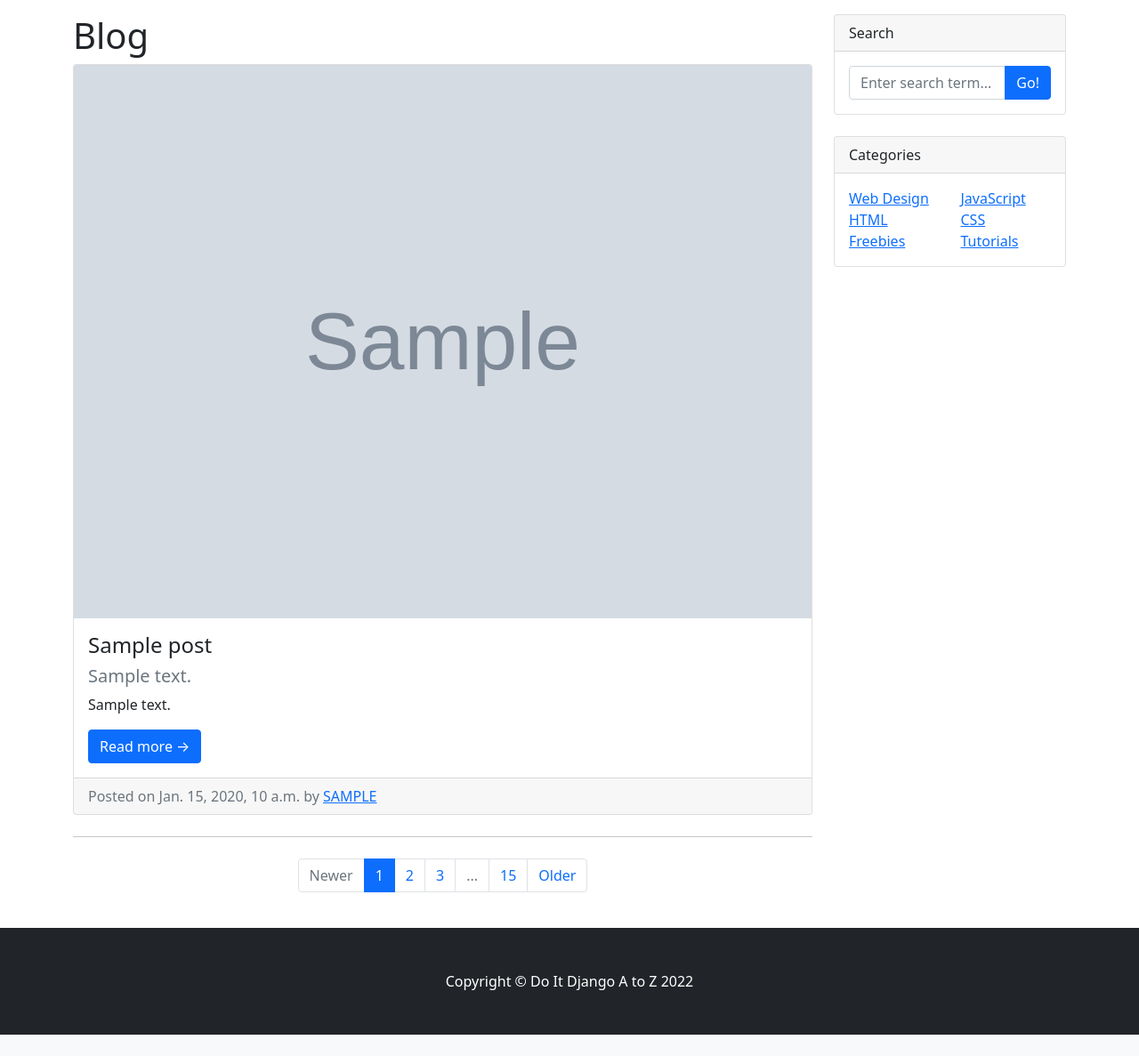
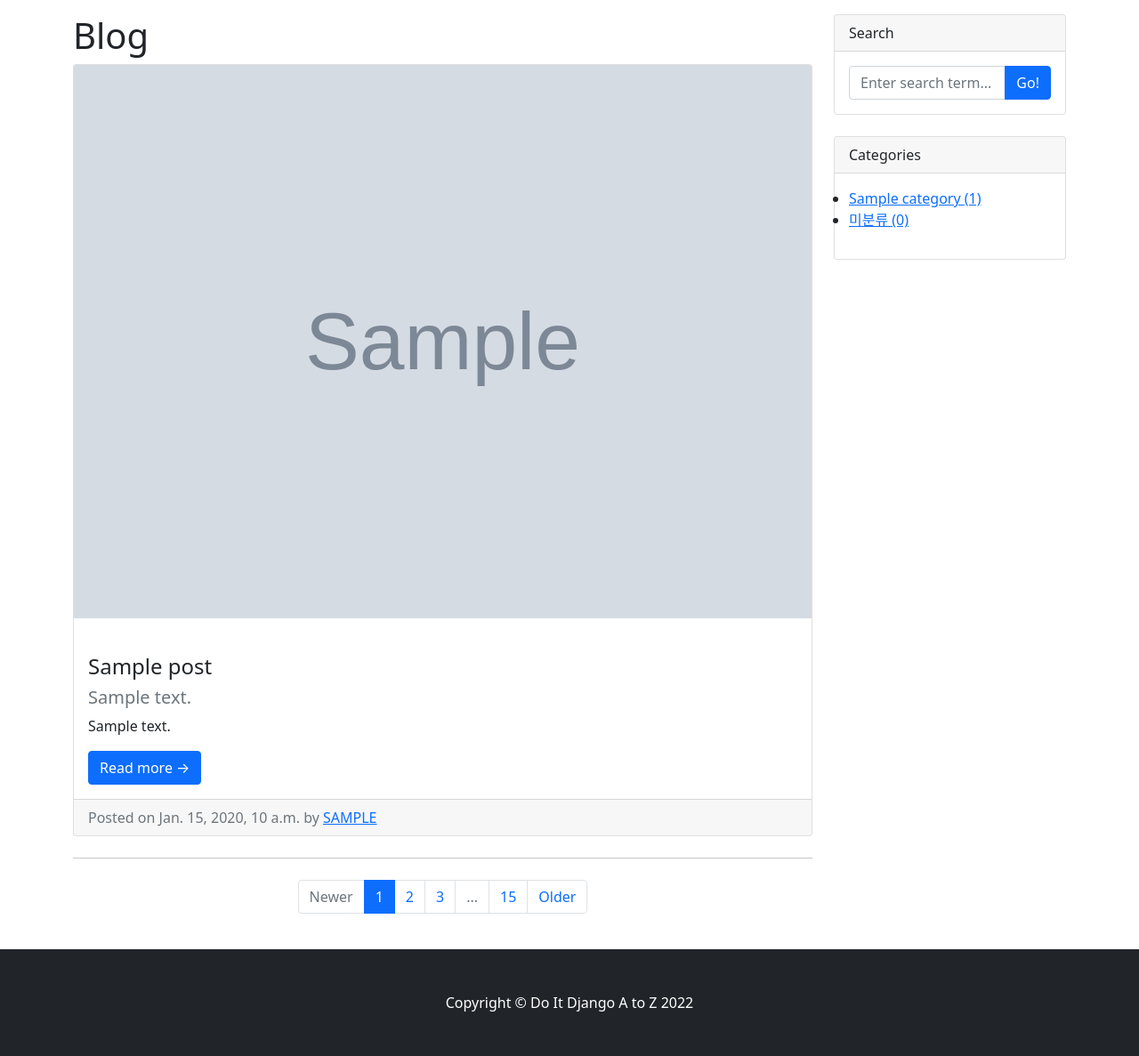
Before and after one commit to joon9912/do_it_django_a_to_z, a Django app: page /blog/ in a window 1280 px wide. Shown: the part 56-1243 px from the top of the page at 89% size. Before the commit the page ends 1219 px from the top, so only its background shows below. Run offline with Django 4.2, Linux system fonts and the light colour scheme; tables that the repository leaves empty hold one stand-in row (values such as "Sample post"); grey boxes marked "Sample" are stand-in pictures; some libraries are stand-ins or nearby versions.

Commit message:
포스트 목록 페이지에 카테고리 기능 추가하기

```diff
--- a/blog/models.py
+++ b/blog/models.py
@@ -1,6 +1,16 @@
 from django.db import models
 from django.contrib.auth.models import User
 import os
+
+class Category(models.Model):
+    name = models.CharField(max_length=50, unique=True)
+    slug = models.SlugField(max_length=200, unique=True, allow_unicode=True)
+
+    def __str__(self):
+        return self.name
+
+    class Meta:
+        verbose_name_plural = 'Categories'
 
 
 class Post(models.Model):
@@ -16,6 +26,8 @@
 
     author = models.ForeignKey(User, null=True, on_delete=models.SET_NULL)
 
+    category = models.ForeignKey(Category, null=True, blank=True, on_delete=models.SET_NULL)
+
     def __str__(self):
         return f'[{self.pk}] {self.title} :: {self.author}'
 
--- a/blog/templates/blog/base.html
+++ b/blog/templates/blog/base.html
@@ -30,24 +30,20 @@
                     </div>
 
                     <!-- Categories widget-->
-                    <div class="card mb-4">
+                    <div class="card mb-4" id="categories-card">
                         <div class="card-header">Categories</div>
                         <div class="card-body">
                             <div class="row">
-                                <div class="col-sm-6">
-                                    <ul class="list-unstyled mb-0">
-                                        <li><a href="#!">Web Design</a></li>
-                                        <li><a href="#!">HTML</a></li>
-                                        <li><a href="#!">Freebies</a></li>
+                                    <ul>
+                                        {% for category in categories %}
+                                        <li>
+                                            <a href="{{ category.get_absolute_url }}">{{ category }} ({{ category.post_set.count }})</a>
+                                        </li>
+                                        {% endfor %}
+                                        <li>
+                                            <a href="/blog/category/no_category/">미분류 ({{ no_category_post_count }})</a>
+                                        </li>
                                     </ul>
-                                </div>
-                                <div class="col-sm-6">
-                                    <ul class="list-unstyled mb-0">
-                                        <li><a href="#!">JavaScript</a></li>
-                                        <li><a href="#!">CSS</a></li>
-                                        <li><a href="#!">Tutorials</a></li>
-                                    </ul>
-                                </div>
                             </div>
                         </div>
                     </div>
--- a/blog/templates/blog/post_list.html
+++ b/blog/templates/blog/post_list.html
@@ -5,13 +5,18 @@
                 {% if post_list.exists %}
                     {% for p in post_list %}
                         <!-- Blog Post -->
-                        <div class="card mb-4">
+                        <div class="card mb-4" id="post-{{ p.pk }}">
                             {% if p.head_image %}
                                 <a href="#!"><img class="card-img-top" src="{{ p.head_image.url }}" alt="{{ p }} head image" /></a>
                             {% else %}
                                 <img class="card-img-top" src="https://picsum.photos/seed/{{ p.id }}/800/200" alt="random_image">
                             {% endif %}
                             <div class="card-body">
+                                {% if p.category %}
+                                    <span class="badge badge-secondary float-right">{{ p.category }}</span>
+                                {% else %}
+                                    <span class="badge badge-secondary float-right">미분류</span>
+                                {% endif %}
                                 <h2 class="card-title h4">{{ p.title }}</h2>
                                 {% if p.hook_text %}
                                     <h5 class="text-muted">{{ p.hook_text }}</h5>
--- a/blog/views.py
+++ b/blog/views.py
@@ -1,36 +1,16 @@
 from django.views.generic import ListView, DetailView
-from .models import Post
+from .models import Post, Category
 
 class PostList(ListView):
     model = Post
     ordering = '-pk'
 
-'''
-def index(request):
-    posts = Post.objects.all().order_by('-pk')
+    def get_context_data(self, **kwargs):
+        context = super(PostList, self).get_context_data()
+        context['categories'] = Category.objects.all()
+        context['no_category_post_count'] = Post.objects.filter(category=None).count()
+        return context
 
-    return render(
-        request,
-        'blog/post_list.html',
-        {
-            'posts': posts,
-        }
-    )
-'''
 
 class PostDetail(DetailView):
     model = Post
-
-
-'''
-def single_post_page(request, pk):
-    post = Post.objects.get(pk=pk)
-
-    return render(
-        request,
-        'blog/post_detail.html',
-        {
-            'post': post,
-        }
-    )
-'''
--- a/do_it_django_prj/settings.py
+++ b/do_it_django_prj/settings.py
@@ -38,6 +38,8 @@
     'django.contrib.sessions',
     'django.contrib.messages',
     'django.contrib.staticfiles',
+    'django_extensions',
+
     'blog',
     'single_pages',
 ]
```
Also changed, not shown: blog/admin.py (+8 -1 lines), blog/tests.py (+55 -32 lines).
